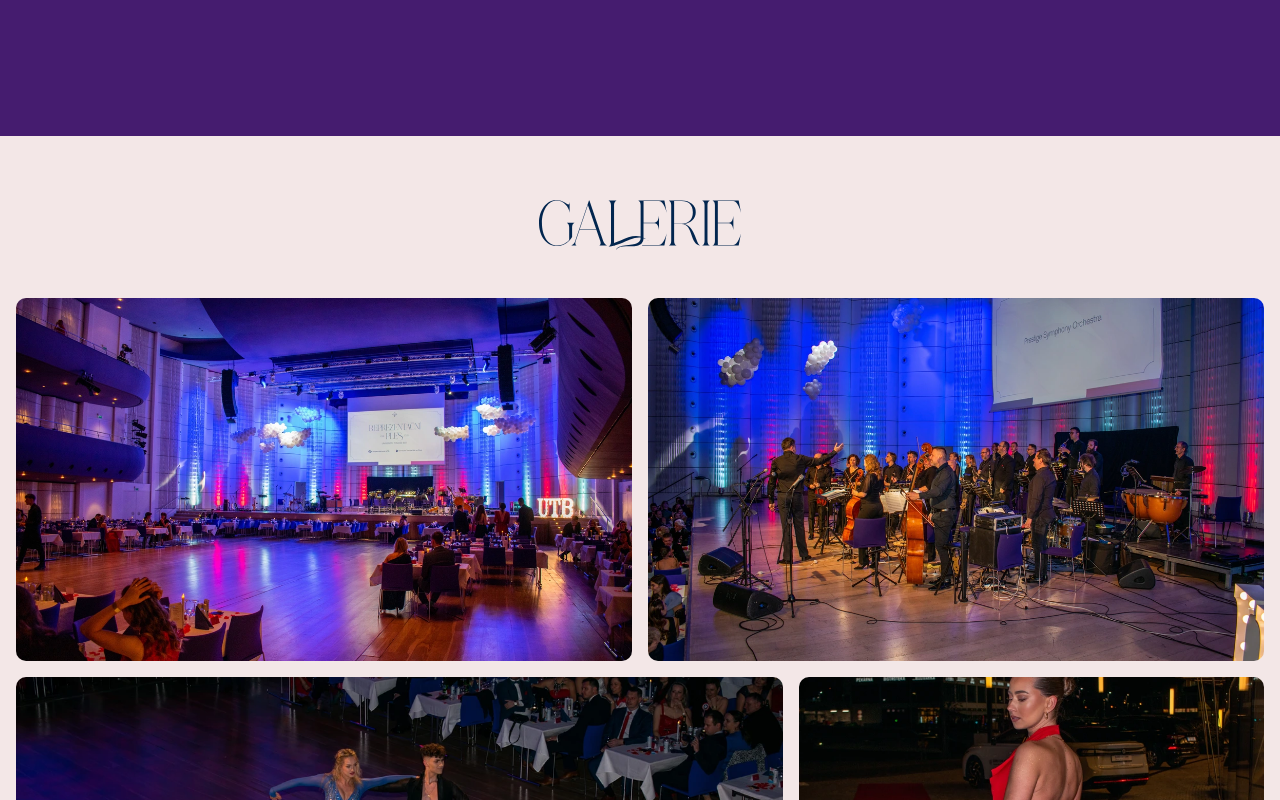
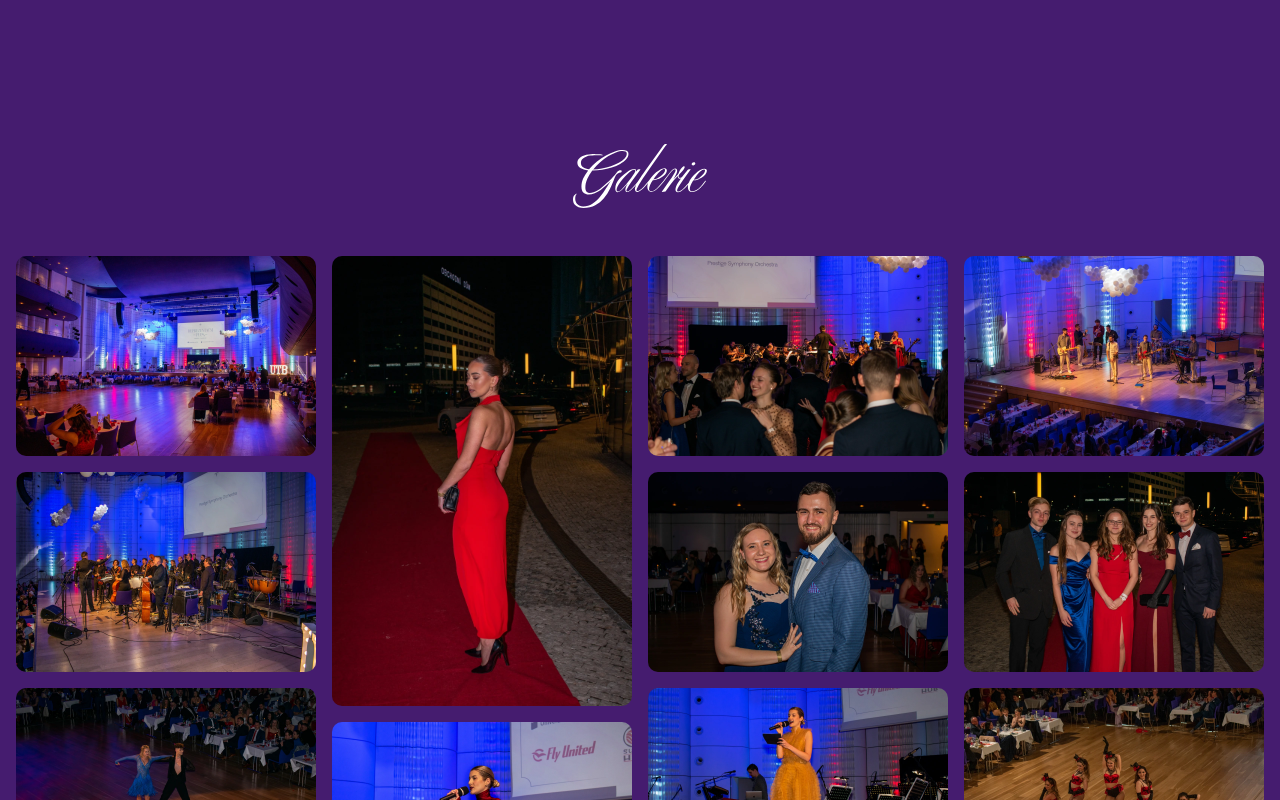
Before and after one commit to SU-UTB/web-ples-fe, a React (Vite) app: page / in a window 1280 px wide. Shown: the part 1600-2400 px from the top of the page. Built offline with nearby package versions, Linux system fonts and the light colour scheme; a web font is replaced by a local one.

Commit message:
Gallery section

```diff
--- a/src/components/gallery/ImgContainer.tsx
+++ b/src/components/gallery/ImgContainer.tsx
@@ -1,18 +1,13 @@
 import { PhotoType } from '../../AppTypes';
-import { GALLERY_PHOTO_HEIGHT } from '../../utils/constants';
 
-export const ImgContainer = ({ src, alt, width, height }: PhotoType) => {
+export const ImgContainer = ({ src, alt, width }: PhotoType) => {
   return (
-    <div
-      className="relative flex-auto overflow-hidden rounded-10"
-      style={{ height: GALLERY_PHOTO_HEIGHT }}
-    >
+    <div className="mb-4 overflow-hidden rounded-10">
       <img
         src={src}
         alt={alt}
         width={width}
-        height={height}
-        className="object-cover w-full h-full align-middle"
+        className="w-full align-middle"
         loading="lazy"
       />
     </div>
--- a/src/components/sections/GallerySection.tsx
+++ b/src/components/sections/GallerySection.tsx
@@ -5,18 +5,16 @@ import galerie from '../../assets/img/headlines/galerie.svg'
 
 export const GallerySection = () => {
   return (
-    <div style={{
-      backgroundColor: '#F3E7E7'
-    }}>
-      <Section id="galerie" className="py-16 sm:py-24">
+    <div className='bg-violet'>
+      <Section id="galerie" className="py-24 md:py-2">
         <div className="w-full px-4 mx-auto">
           <img
             src={galerie} // Import the SVG
-            alt="Vstupenky" // Alt text for accessibility
-            className="px-2 mx-auto mb-12 h-[50px] desktop:px-0" // Set height and margin (adjust as needed)
+            alt="Galerie" // Alt text for accessibility
+            className="px-2 mx-auto mb-12 h-12 md:h-16" // Set height and margin (adjust as needed)
           />
         </div>
-        <div className="flex flex-wrap gap-4 afer:content-[''] after:flex-grow-[999]">
+        <div className="gap-4 columns-2 md:columns-3 lg:columns-4">
           {galleryPhotos.map((photo) => (
             <ImgContainer key={photo.id} {...photo} />
           ))}
```
Also changed, not shown: src/assets/img/headlines/galerie.svg.
